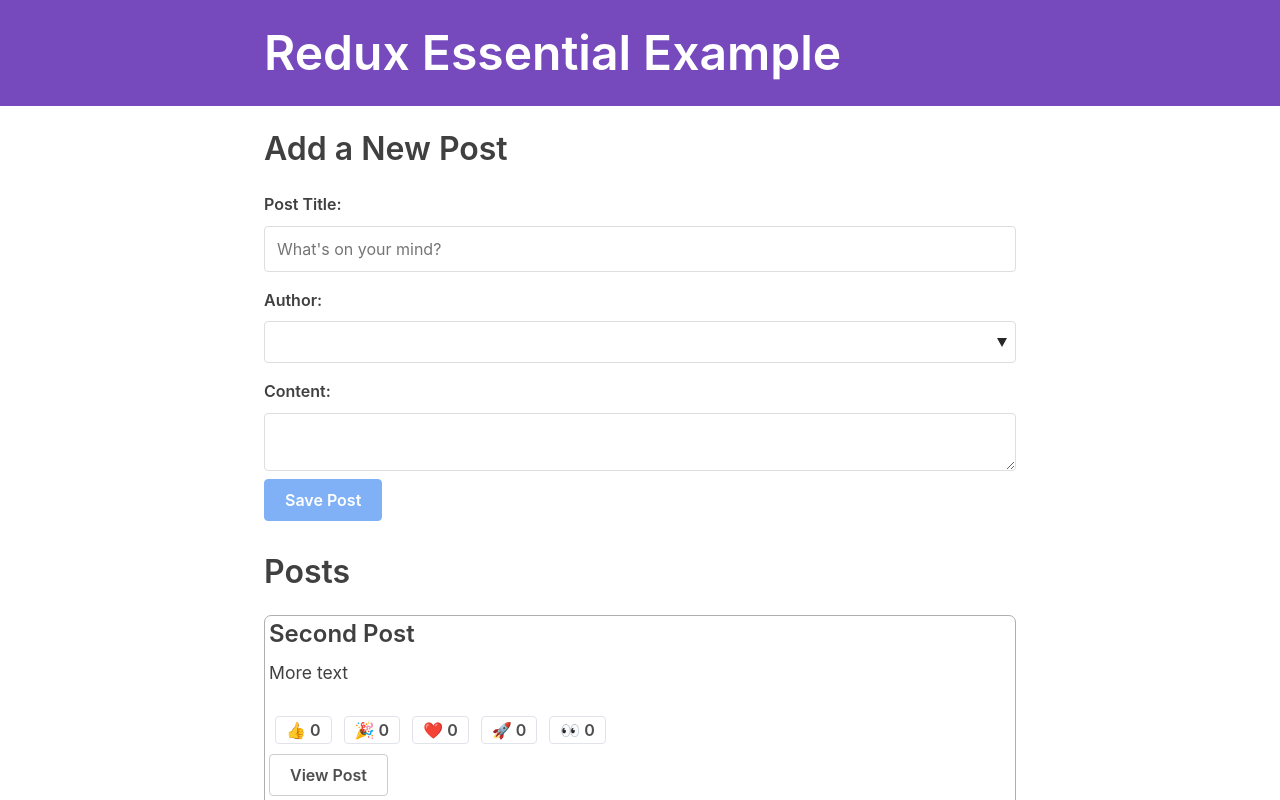
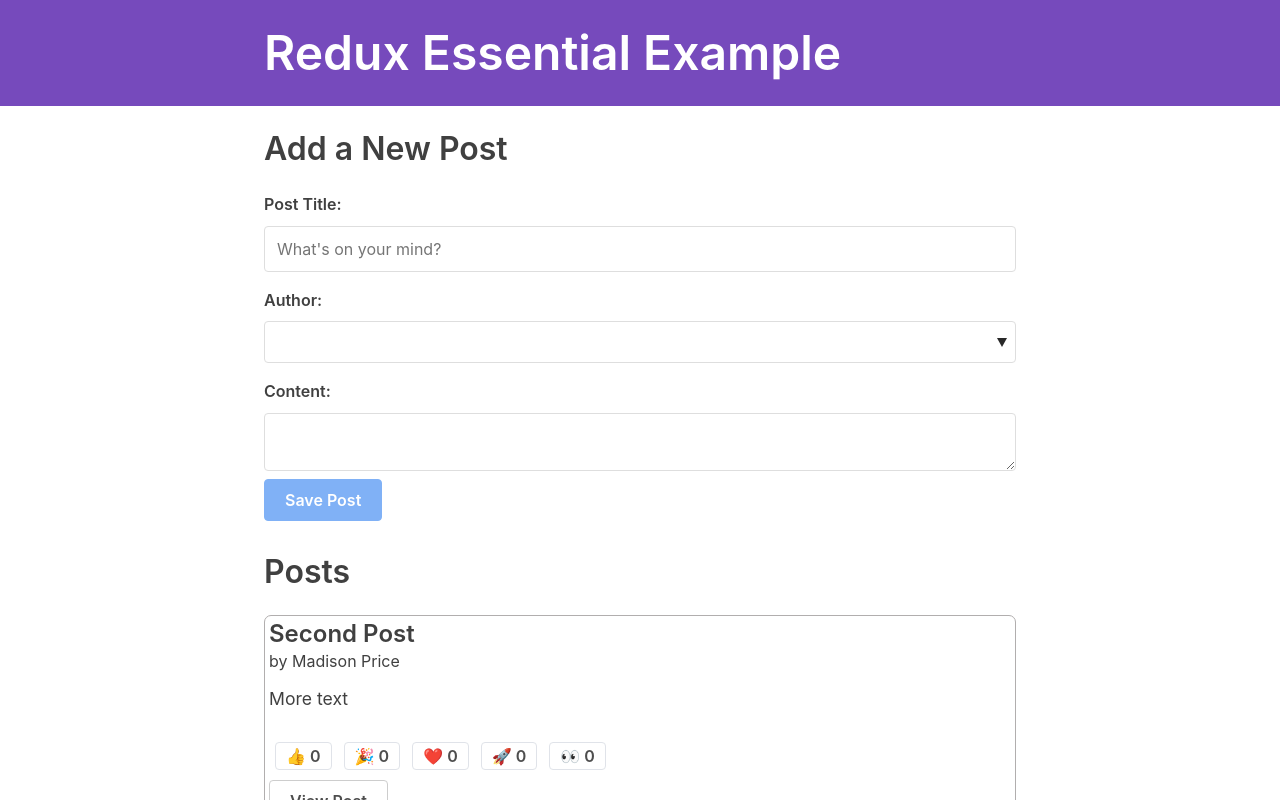
Before and after one commit to ag502/Redux-Tutorial, a React (Create React App) app: page / in a window 1280 px wide. Shown: the top 800 px of the page. Built offline with nearby package versions, Linux system fonts and the light colour scheme.

Commit message:
Add PostAuthor component

```diff
--- /dev/null
+++ b/src/features/posts/PostAuthor.js
@@ -0,0 +1,12 @@
+import React from 'react'
+import {useSelector} from 'react-redux'
+
+const PostAuthor = ({userId}) => {
+    const author = useSelector(state =>
+        state.users.find(user => user.id === userId)
+    )
+
+    return <span>by {author ? author.name : 'Unknown author'}</span>
+}
+
+export default PostAuthor
--- a/src/features/posts/PostsList.js
+++ b/src/features/posts/PostsList.js
@@ -2,6 +2,7 @@
 import {useSelector} from 'react-redux'
 import {Link} from 'react-router-dom'
 import ReactionButtons from "./ReactionButtons";
+import PostAuthor from "./PostAuthor";
 
 const PostsList = () => {
     const posts = useSelector(state => state.posts)
@@ -13,6 +14,9 @@
         return (
             <article className="post-excerpt" key={post.id}>
                 <h3>{post.title}</h3>
+                <div>
+                    <PostAuthor userId={post.id}/>
+                </div>
                 <p className="post-content">{post.content.substring(0, 100)}</p>
                 <ReactionButtons post={post}/>
                 <Link to={`/posts/${post.id}`} className="button muted-button">
--- a/src/features/posts/SinglePostPage.js
+++ b/src/features/posts/SinglePostPage.js
@@ -1,6 +1,7 @@
 import React from 'react'
 import {useSelector} from "react-redux"
 import {Link} from 'react-router-dom'
+import PostAuthor from "./PostAuthor";
 
 const SinglePostPage = ({match}) => {
     const {postId} = match.params
@@ -21,6 +22,9 @@
         <section>
             <article className="post">
                 <h2>{post.title}</h2>
+                <div>
+                    <PostAuthor userId={post.id}/>
+                </div>
                 <p className="post-content">{post.content}</p>
                 <Link to={`/editPost/${post.id}`} className="button">
                     Edit Post
```
